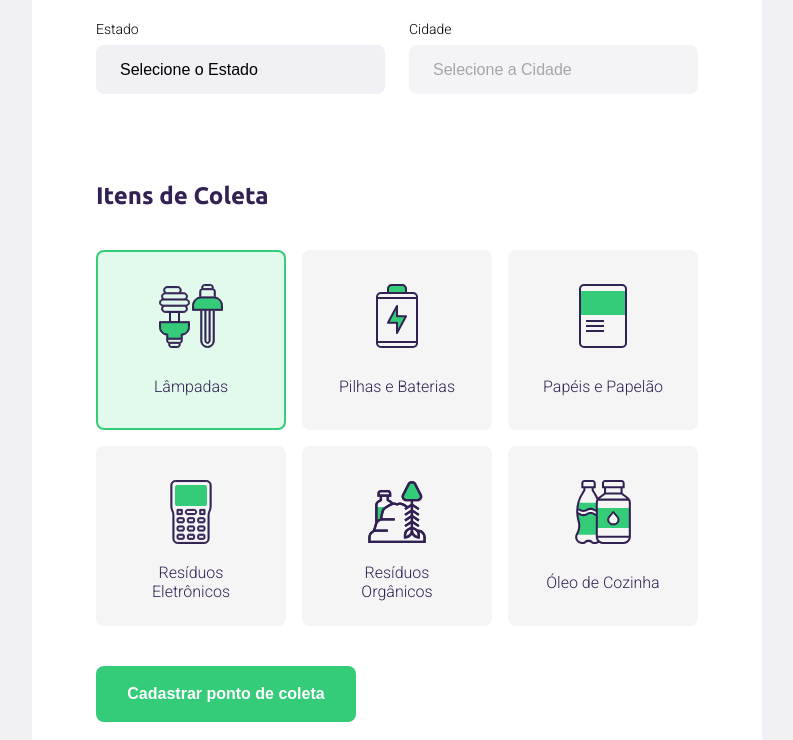
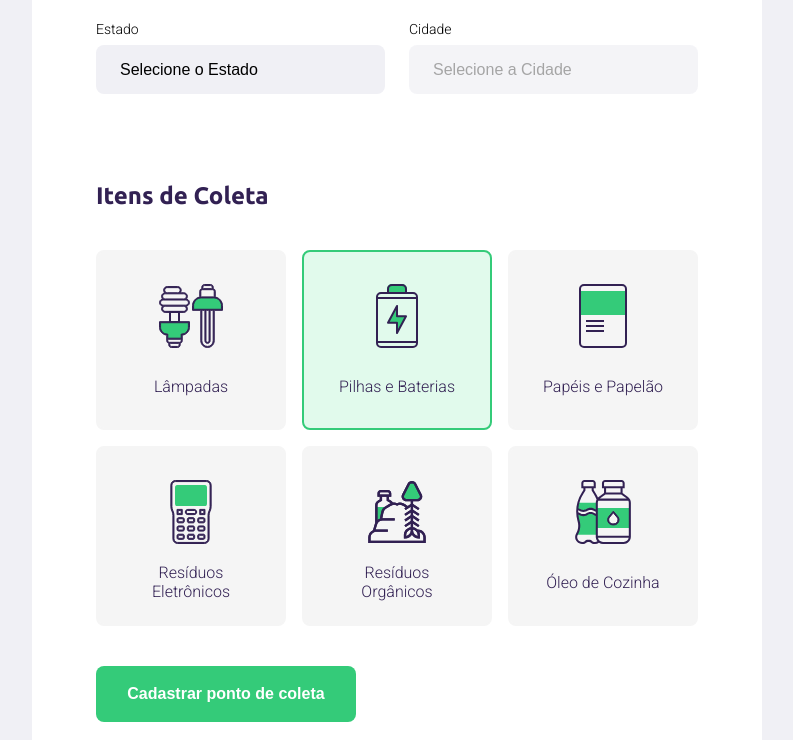
Before and after one commit to andrericardoweb/NLW-01, a plain HTML site: page create-point.html in a window 1280 px wide. Both pictures are taken after a click on the item "Pilhas e Baterias". Shown: the part 585-1325 px from the top of the page, without its empty margins (243-1036 px from the left). Drawn offline with Linux system fonts and the light colour scheme; no server answers.

Commit message:
create-point.js - store choice of collection items

```diff
--- a/create-point.html
+++ b/create-point.html
@@ -71,7 +71,7 @@
         </legend>
 
         <div class="items-grid">
-          <li data-id="1" class="selected">
+          <li data-id="1">
             <img src="assets/lampadas.svg" alt="Lâmpadas">
             <span>Lâmpadas</span>
           </li>
@@ -97,6 +97,8 @@
           </li>
         </div>
 
+        <input type="hidden" name="items">
+
       </fieldset>
       <button type="submit">Cadastrar ponto de coleta</button>
     </form>
--- a/scripts/create-point.js
+++ b/scripts/create-point.js
@@ -1,3 +1,4 @@
+//Populate field state
 function populateUFs() {
   const ufSelect = document.querySelector("select[name=uf]");
 
@@ -10,7 +11,7 @@ function populateUFs() {
     })
 }
 populateUFs()
-
+//Populate field city
 function getCities(event) {
   const citySelect = document.querySelector("select[name=city]")
   const stateInput = document.querySelector("input[name=state]")
@@ -40,3 +41,49 @@ function getCities(event) {
 document
   .querySelector("select[name=uf]")
   .addEventListener("change", getCities)
+
+  //Itens de Coleta
+  //pegar todos os li's
+  const itemsToCollect = document.querySelectorAll(".items-grid li")
+
+  for(const item of itemsToCollect) {
+    item.addEventListener("click", handleSelectedItem)
+  }
+
+  const collectedItems = document.querySelector("input[name=items]")
+
+  let selectedItems = []
+
+  function handleSelectedItem(event) {
+    const itemLi = event.target
+
+    //add or remove a class with javascript
+    itemLi.classList.toggle("selected")
+
+    const itemId = itemLi.dataset.id
+
+    //check if there are selected items, if yes
+    //pick up selected items
+
+    const alreadySelected = selectedItems.findIndex(item => {
+      const itemFound = item == itemId //true or false
+      return itemFound
+    })
+
+    //if selected
+    if(alreadySelected >= 0) {
+      //uncheck
+      const filteredItems = selectedItems.filter(item => {
+        const itemIsDifferent = item != itemId
+        return itemIsDifferent
+      })
+
+      selectedItems = filteredItems
+    } else {//if not selected
+      //add selection
+      selectedItems.push(itemId)
+    }
+    //updade the hidden field with selected items
+    collectedItems.value = selectedItems
+
+  }
--- a/styles/create-point.css
+++ b/styles/create-point.css
@@ -130,3 +130,8 @@ form button:hover {
   background: #e1faec;
   border: 2px solid #34cb79;
 }
+
+.items-grid li img,
+.items-grid li span {
+  pointer-events: none;
+}
```
